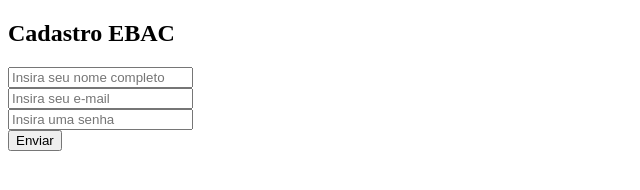
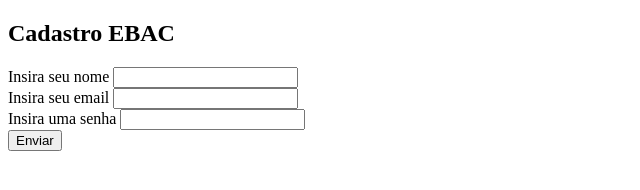
Before and after one commit to VictorSilva654/curso_ebac_frontend, a plain HTML site: page index.html in a window 1280 px wide. Shown: the whole page, without its empty margins (0-640 px from the left). Drawn offline with Linux system fonts and the light colour scheme.

Commit message:
Alterações no index.html

```diff
--- a/index.html
+++ b/index.html
@@ -10,9 +10,12 @@
     <div class="formulario">
         <h2>Cadastro EBAC</h2>
         <form>
-            <input type="text" placeholder="Insira seu nome completo"><br />
-            <input type="text" placeholder="Insira seu e-mail"><br />
-            <input type="password" placeholder="Insira uma senha"><br />
+            <label for="name">Insira seu nome</label>
+            <input type="text" id="name"><br />
+            <label for="email">Insira seu email</label>
+            <input type="email" id="email"><br />
+            <label for="password">Insira uma senha</label>
+            <input type="password" id="password"><br />
             <button type="submit">Enviar</button>
         </form>
     </div>
```
